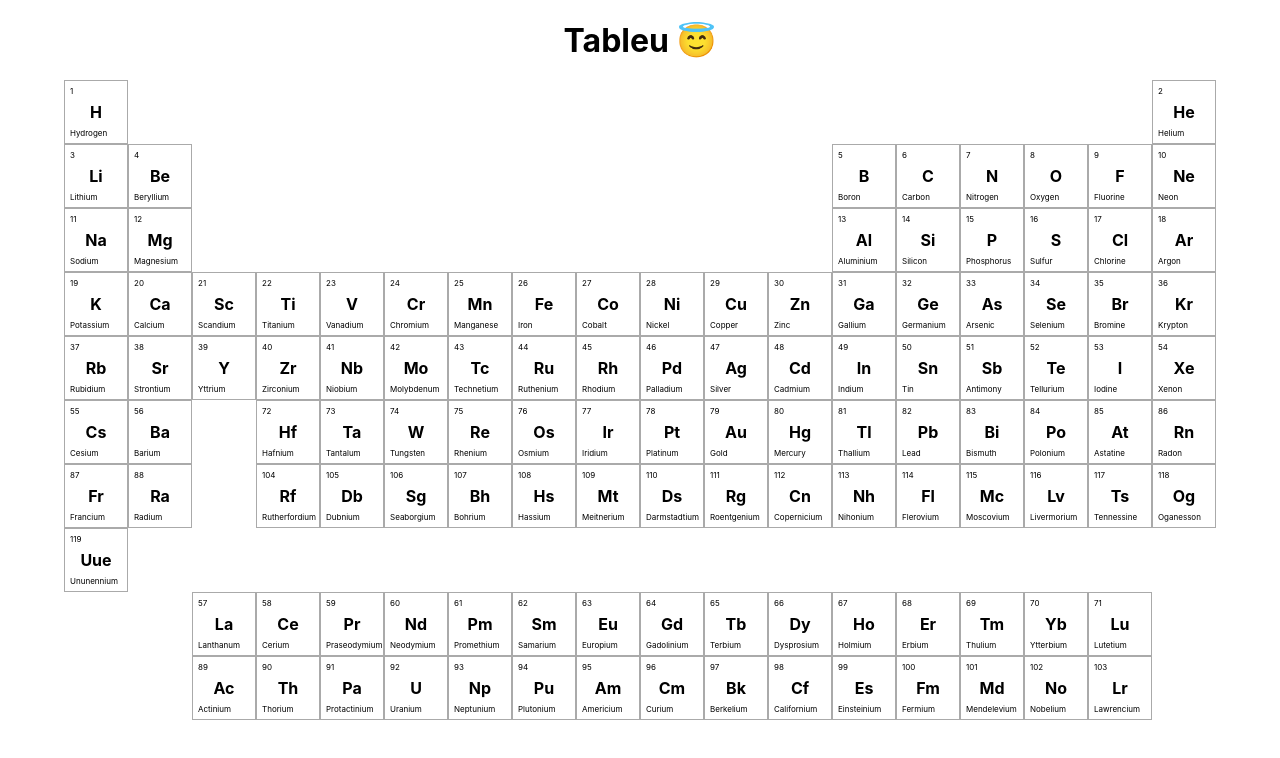
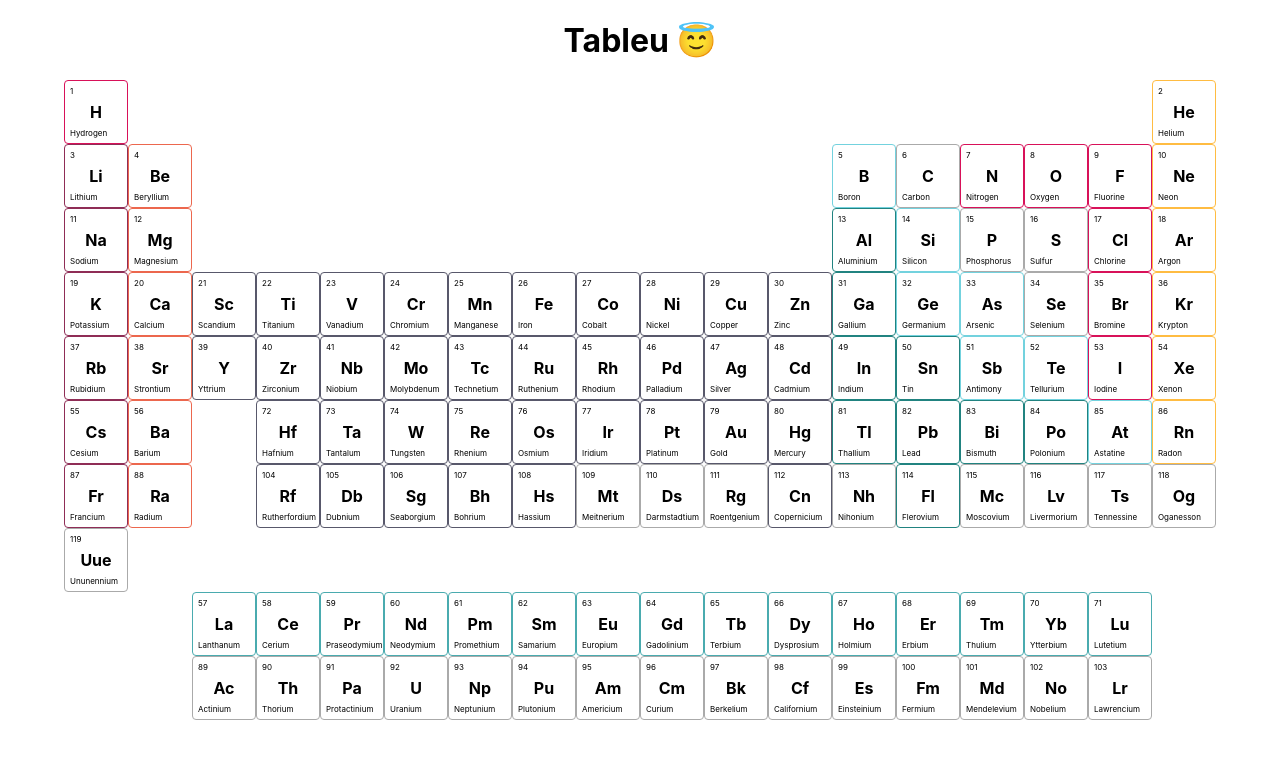
Before and after one commit to jbuyu/periodic-table, a React (Create React App) app: page / in a window 1280 px wide. Shown: the top 758 px of the page. Built offline with nearby package versions, Linux system fonts and the light colour scheme.

Commit message:
sets up react popup styles borders and elemental groups

```diff
--- a/package.json
+++ b/package.json
@@ -8,7 +8,8 @@
     "@testing-library/user-event": "^7.1.2",
     "react": "^16.13.1",
     "react-dom": "^16.13.1",
-    "react-scripts": "3.4.1"
+    "react-scripts": "3.4.1",
+    "reactjs-popup": "^1.5.0"
   },
   "scripts": {
     "start": "react-scripts start",
--- a/src/PeriodicTable.css
+++ b/src/PeriodicTable.css
@@ -9,11 +9,13 @@
 }
 .element {
   background: white;
-  border: 1px solid #aaa;
+  border: 1.25px solid #aaa;
   display: flex;
   position: relative;
   align-items: center;
   justify-content: center;
+  cursor: pointer;
+  border-radius: 4px;
 }
 .element:hover {
   transform: scale(1.25, 1.25);
--- a/src/PeriodicTable.js
+++ b/src/PeriodicTable.js
@@ -1,16 +1,28 @@
 import React, { Component } from "react";
 import data from "./data/PeriodicTableJSON.json";
 import "./PeriodicTable.css";
+
+const colorMap = {
+  "noble gas": "#FFBC42",
+  "alkaline earth metal": "#EC674E",
+  "diatomic nonmetal": "#D81159",
+  "alkali metal": "#8F2D56",
+  "transition metal": "#58586B",
+  "post-transition metal": "#218380",
+  lanthanide: "#4AABAF",
+  metalloid: "#73D2DE",
+};
 const PeriodicTable = () => {
   return (
     <div className="periodic-table">
-      {data.elements.map(({ number, xpos, ypos, name, symbol }) => {
+      {data.elements.map(({ number, xpos, ypos, name, symbol, category }) => {
         return (
           <div
             className="element"
             style={{
               gridColumn: xpos,
               gridRow: ypos,
+              borderColor: colorMap[category],
             }}
             key={name}
           >
```
Also changed, not shown: 1 other file (tests, documents, lock files or other folders).
